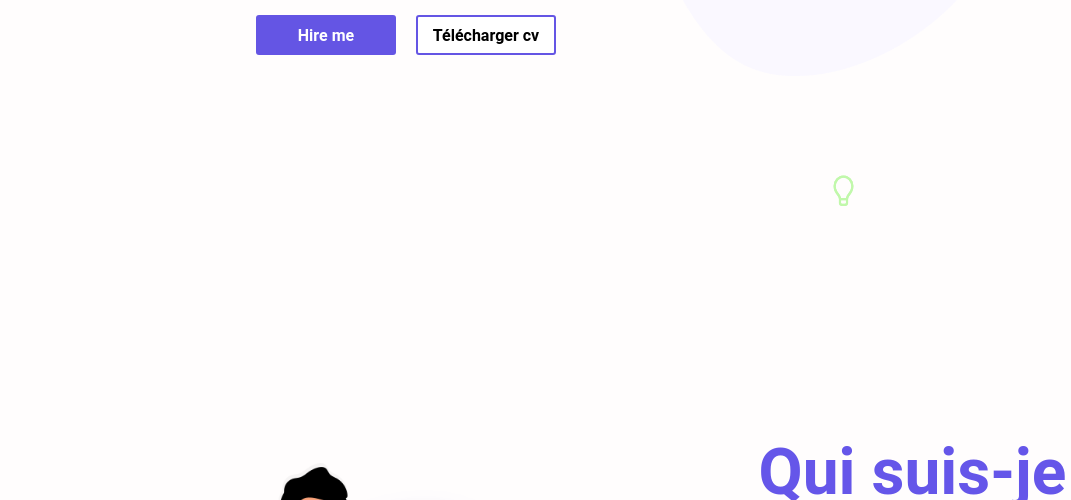
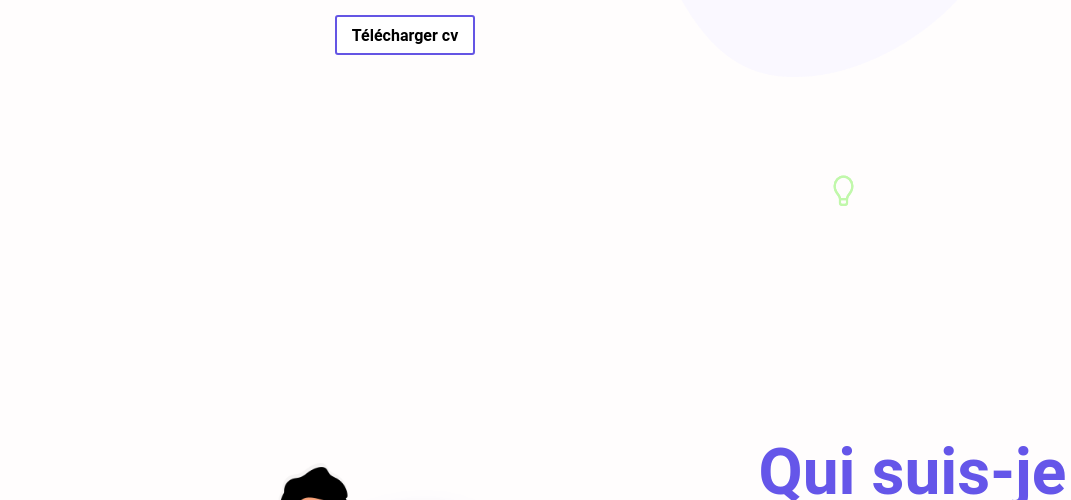
Before and after one commit to fehizoroRak/portfolio_fehizoro, a plain HTML site: page Index.html in a window 1280 px wide. Shown: the part 600-1100 px from the top of the page, without its empty margins (0-1071 px from the left). Drawn offline with Linux system fonts and the light colour scheme.

Commit message:
modified html

```diff
--- a/Index.html
+++ b/Index.html
@@ -101,9 +101,9 @@
                             <h4 class="small-text "> Web Developer</h4>
                             <div class="site-buttons">
 
-                                <button type="button"
+                                <!-- <button type="button"
                                     class="btn button1">Hire
-                                    me</button>
+                                    me</button> -->
                                 <button type="button"
                                     class="btn button2">Télécharger
                                     cv</button>
```
